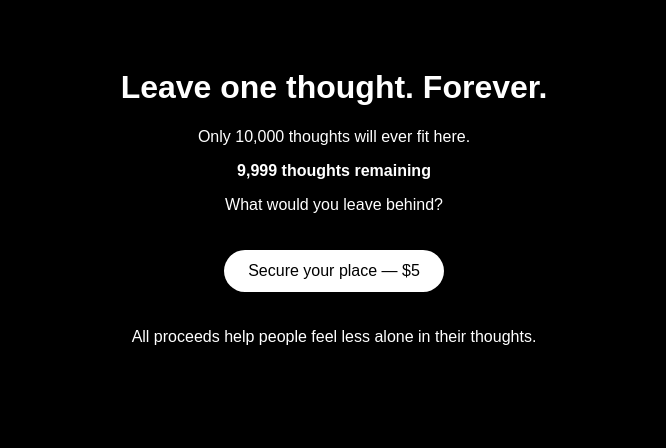
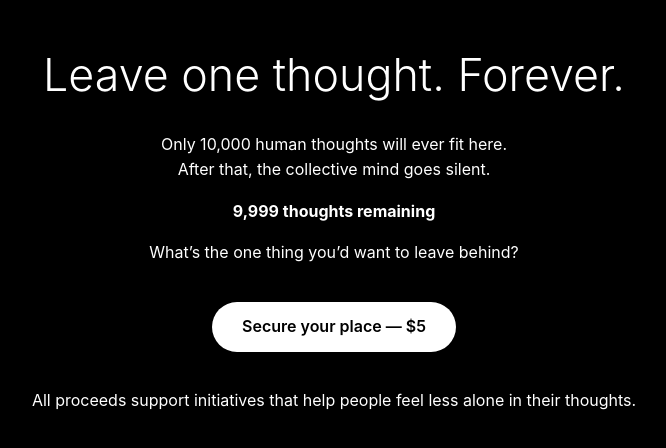
Before and after one commit to eikonologia/lastthought, a plain HTML site: page index.html in a window 1280 px wide. Shown: the whole page, without its empty margins (306-972 px from the left). Drawn offline with Linux system fonts and the light colour scheme.

Commit message:
index.html

```diff
--- a/index.html
+++ b/index.html
@@ -1,19 +1,48 @@
 <!DOCTYPE html>
-<html>
+<html lang="en">
 <head>
+  <meta charset="UTF-8" />
+  <meta name="viewport" content="width=device-width, initial-scale=1.0"/>
   <title>Leave one thought. Forever.</title>
-  <meta name="viewport" content="width=device-width,initial-scale=1">
-  <style>body{background:#000;color:#fff;text-align:center;padding:40px;font-family:sans-serif;}</style>
+  <style>
+    body {
+      background: #000;
+      color: #fff;
+      font-family: -apple-system, BlinkMacSystemFont, 'Segoe UI', sans-serif;
+      text-align: center;
+      margin: 0;
+      padding: 40px 20px;
+      line-height: 1.6;
+    }
+    h1 {
+      font-size: 2.8rem;
+      margin: 0 0 20px;
+      font-weight: 300;
+    }
+    .btn {
+      display: inline-block;
+      background: #fff;
+      color: #000;
+      text-decoration: none;
+      padding: 12px 30px;
+      border-radius: 30px;
+      font-weight: 600;
+      margin: 20px 0;
+      transition: transform 0.2s;
+    }
+    .btn:hover {
+      transform: scale(1.05);
+    }
+  </style>
 </head>
 <body>
   <h1>Leave one thought. Forever.</h1>
-  <p>Only 10,000 thoughts will ever fit here.</p>
+  <p>Only 10,000 human thoughts will ever fit here.<br>After that, the collective mind goes silent.</p>
   <p><strong>9,999 thoughts remaining</strong></p>
-  <p>What would you leave behind?</p>
+  <p>What’s the one thing you’d want to leave behind?</p>
 
-  <!-- DEIN STRIPE-LINK MIT ANFÜHRUNGSZEICHEN -->
-  <a href="https://buy.stripe.com/14A00i5XqcK52D91l0bQY00" style="background:#fff;color:#000;padding:12px 24px;text-decoration:none;border-radius:30px;display:inline-block;margin:20px 0;">Secure your place — $5</a>
+  <a href="https://buy.stripe.com/14A00i5XqcK52D91l0bQY00" class="btn">Secure your place — $5</a>
 
-  <p>All proceeds help people feel less alone in their thoughts.</p>
+  <p>All proceeds support initiatives that help people feel less alone in their thoughts.</p>
 </body>
 </html>
```
